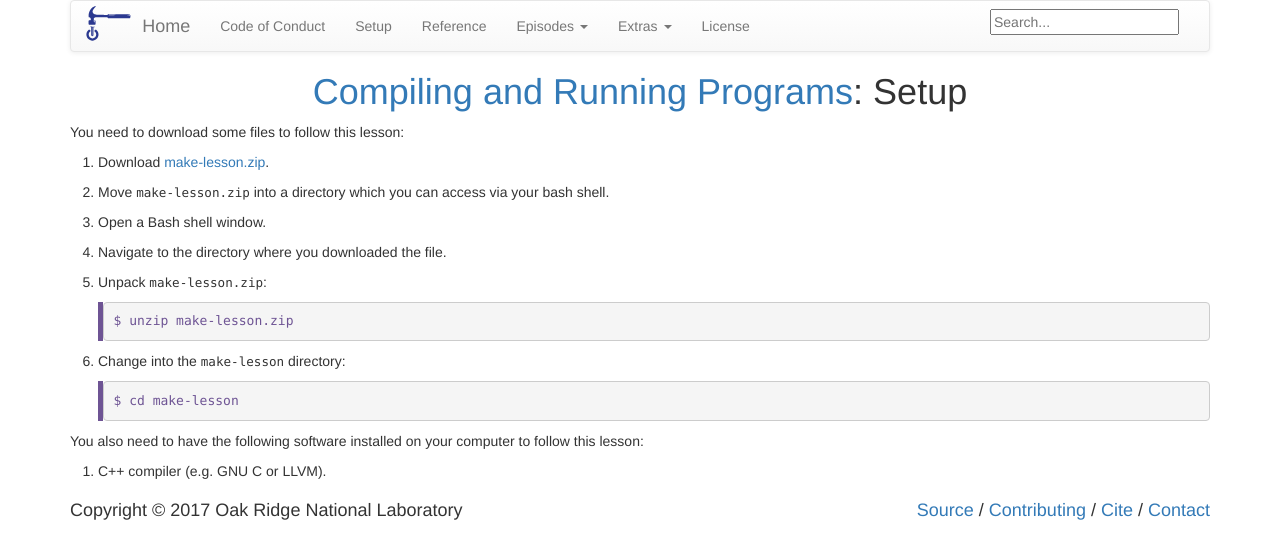
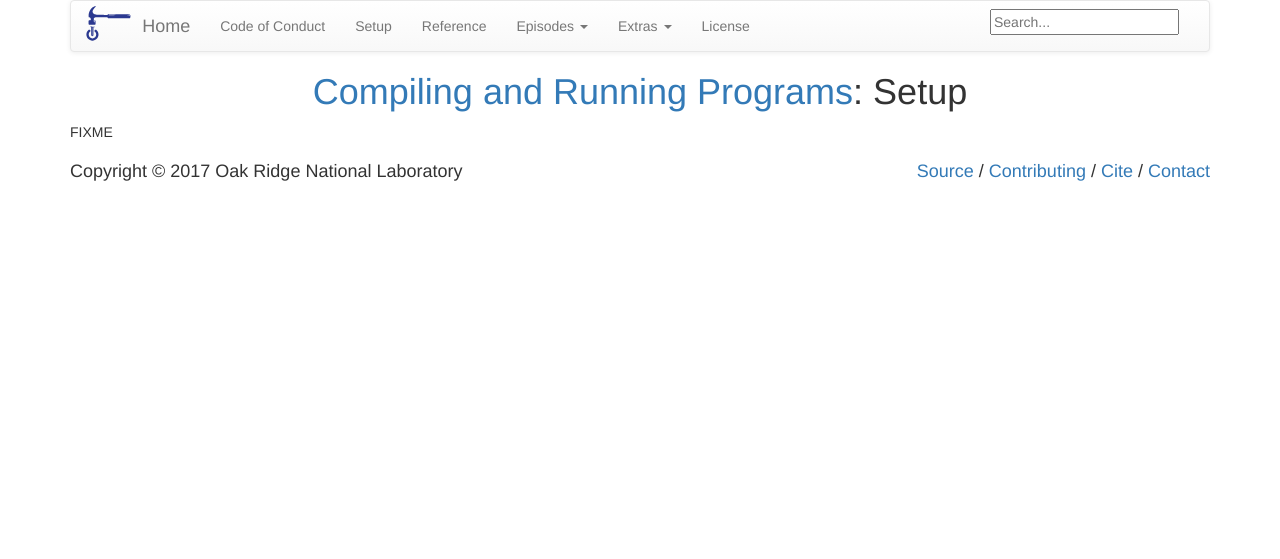
Before and after one commit to ornl-ssd/compiler-intro, a Jekyll site: the page built from setup.md, in a window 1280 px wide. Shown: the top 559 px of the page. Built offline with Jekyll 4.4.1, drawn with Linux system fonts in a browser that asks for light colours.

```diff
--- a/setup.md
+++ b/setup.md
@@ -3,34 +3,4 @@
 title: "Setup"
 permalink: /setup/
 ---
-
-You need to download some files to follow this lesson:
-
-1. Download [make-lesson.zip][zip-file].
-
-2. Move `make-lesson.zip` into a directory which you can access via your bash shell.
-
-3. Open a Bash shell window.
-
-4. Navigate to the directory where you downloaded the file.
-
-5. Unpack `make-lesson.zip`:
-
-   ~~~
-   $ unzip make-lesson.zip
-   ~~~
-   {: .source}
-
-6. Change into the `make-lesson` directory:
-
-   ~~~
-   $ cd make-lesson
-   ~~~
-   {: .source}
-
-You also need to have the following software installed on your computer to
-follow this lesson:
-
-1. C++ compiler (e.g. GNU C or LLVM).
-
-[zip-file]: {{ page.root }}/files/make-lesson.zip
+FIXME
```
